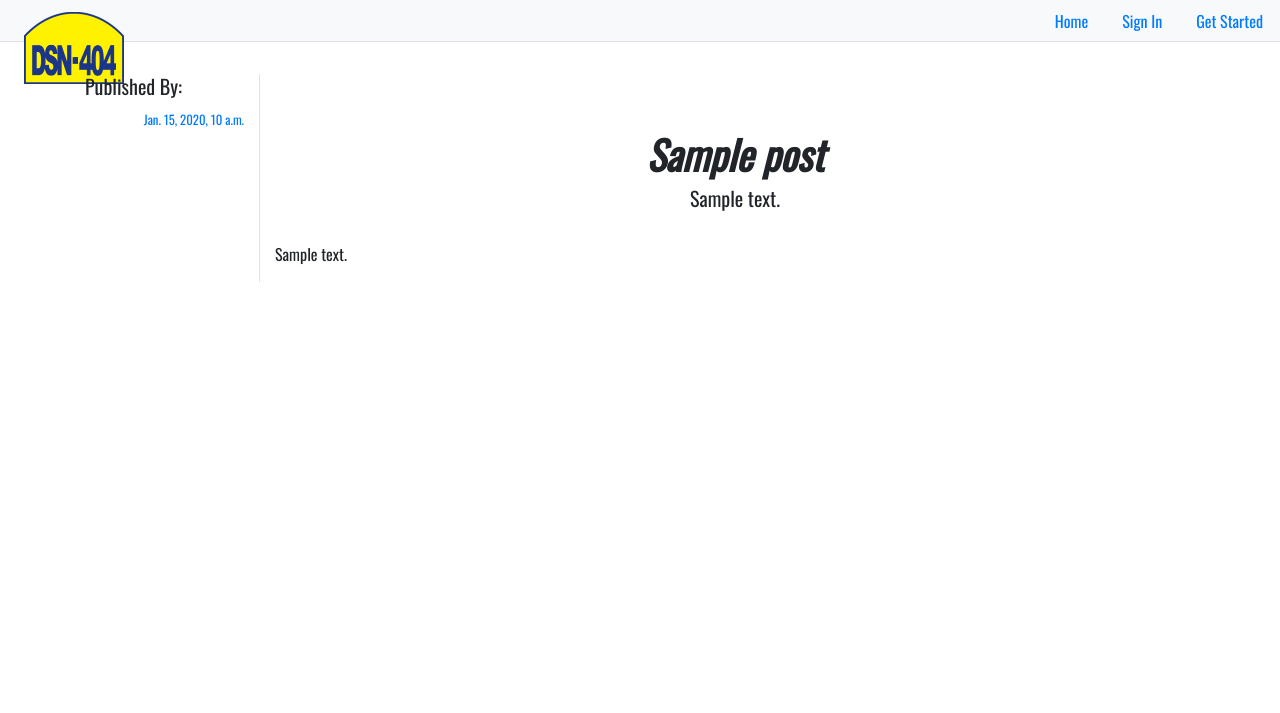
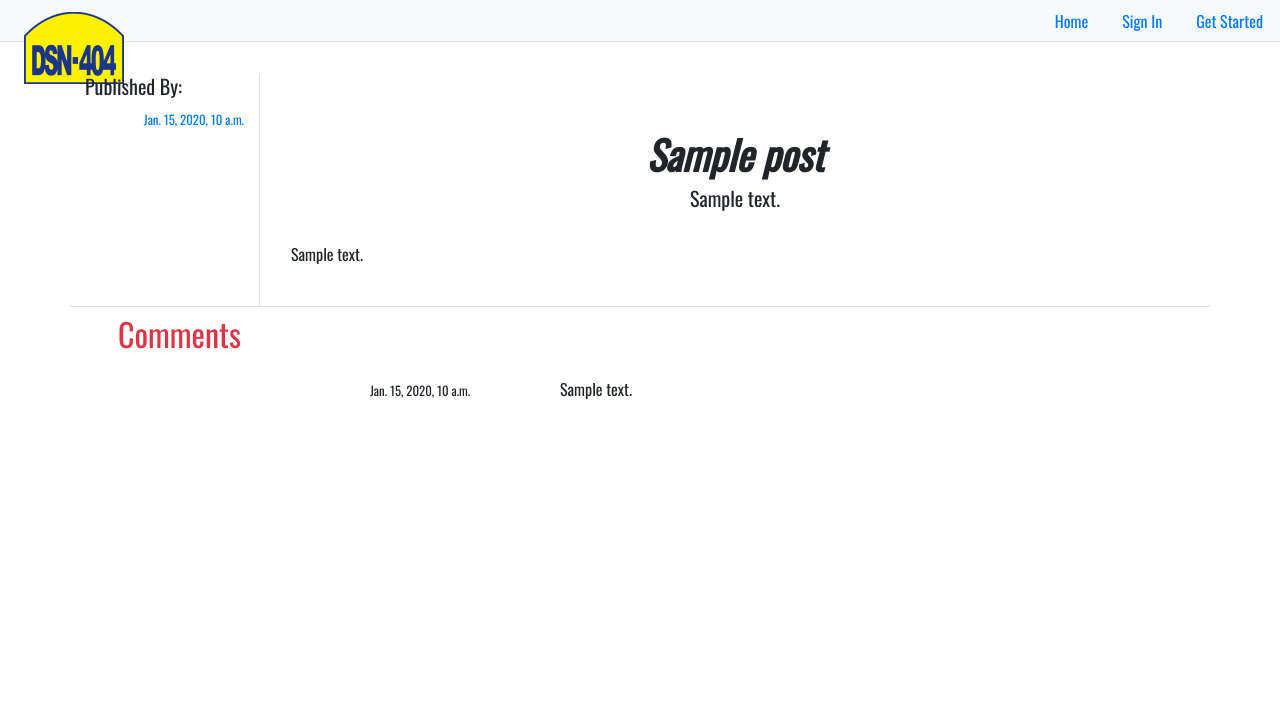
Before and after one commit to CMPUT404-Group-Project/Distributed-Social-Networking, a Django app: page /posts/00000000-0000-0000-0000-000000000001 in a window 1280 px wide. Shown: the top 713 px of the page. Run offline with Django 3.2, Linux system fonts and the light colour scheme; tables that the repository leaves empty hold one stand-in row (values such as "Sample post"); some libraries are stand-ins or nearby versions.

Commit message:
Post styling and comments rendering

```diff
--- a/distributedsocialnetwork/post/templates/detailed.html
+++ b/distributedsocialnetwork/post/templates/detailed.html
@@ -25,10 +25,38 @@
   <div class="row">
     <div class="col-2 border-right">
     </div>
-    <div class="col-10 mt-4">
-      <p>{{post.content}}</p>
+    <div class="col-10 my-4">
+      {% for paragraph in post.content %}
+        <p class="px-3">{{paragraph}}</p>
+      {% endfor %}
     </div>
   </div>
+  <div class="row border-top">
+    <div class="col-3 my-2 pl-5">
+      <h2 class="text-danger">Comments</h2>
+    </div>
+  </div>
+
+  {% for comment in comments %}
+  <div class="row my-2">
+    <div class="col-3"></div>
+    {% if forloop.last %}
+      <div class="col-2">
+    {% else %}
+      <div class="col-2 border-bottom ">
+    {% endif %}
+        <p class="mb-0">{{comment.author}}</p>
+        <small>{{comment.published}}</small>
+    </div>
+    {% if forloop.last %}
+    <div class="col-7">
+    {% else %}
+    <div class="col-7 border-bottom">
+    {% endif %}
+      <p>{{comment.comment}}</p>
+    </div>
+  </div>
+  {% endfor %}
 
 
 
--- a/distributedsocialnetwork/post/views.py
+++ b/distributedsocialnetwork/post/views.py
@@ -2,7 +2,7 @@
 from django.urls import reverse_lazy
 from .forms import PostCreationForm
 from django.conf import settings
-from .models import Post
+from .models import Post, Comment
 # Create your views here.
 
 
@@ -34,5 +34,7 @@
 def view_post(request, pk):
     context = {}
     context['post'] = get_object_or_404(Post, id=pk)
-    print(context['post'].author_id)
+    context['post'].content = context['post'].content.splitlines()
+    context['comments'] = Comment.objects.filter(post_id=pk)
+    print(dir(context['comments'][0]))
     return render(request, 'detailed.html', context)
--- a/distributedsocialnetwork/templates/base.html
+++ b/distributedsocialnetwork/templates/base.html
@@ -46,7 +46,7 @@
 			{% endif %}
 		</ul>
 	</header>
-	<main class="container">
+	<main class="container pb-5">
 		{% block content %} {% endblock content %}
 	</main>
 	<footer class="navbar fixed-bottom bg-info">
```
